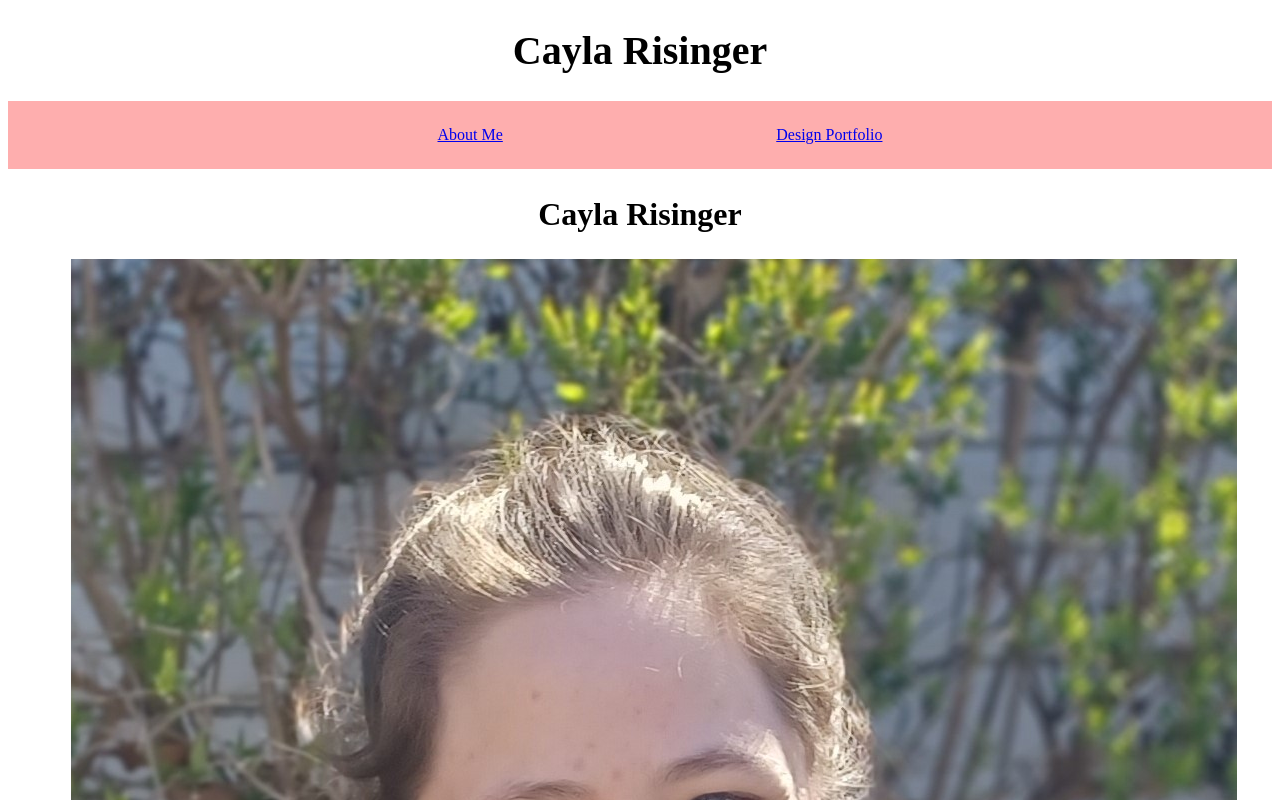
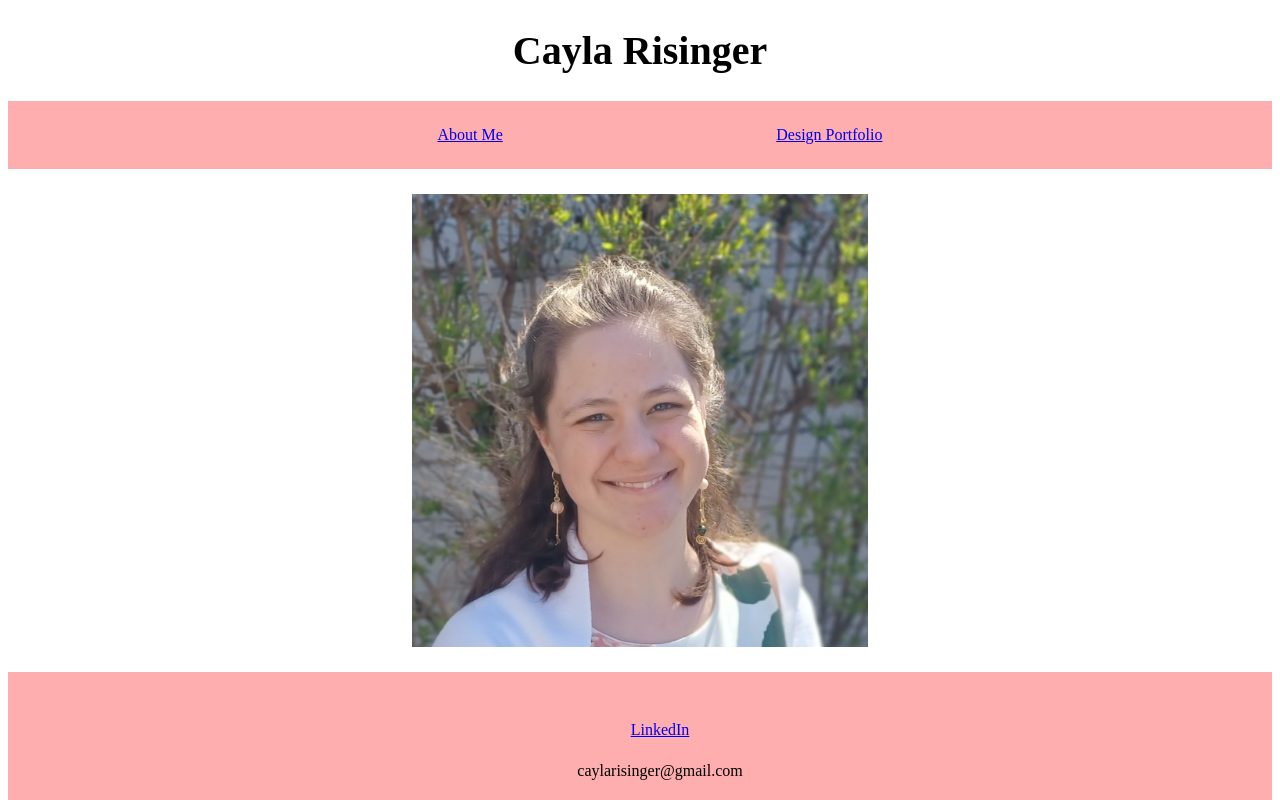
Before and after one commit to caylajr2/portfolio, a plain HTML site: page index.html in a window 1280 px wide. Shown: the top 800 px of the page. Drawn offline with Linux system fonts and the light colour scheme.

Commit message:
update styling for index.html

```diff
--- a/index.html
+++ b/index.html
@@ -21,7 +21,6 @@
     </header>
 
     <main>
-        <h2>Cayla Risinger</h2>
         <img id="headshot" src="./resources/cayla_risinger/1.jpg" alt="Cayla Risinger Headshot" />
     </main>
 
--- a/styles/index.css
+++ b/styles/index.css
@@ -0,0 +1,6 @@
+img {
+    margin: 2% auto;
+    width: 40%;
+    display: block;
+    object-fit: contain;
+}
```
